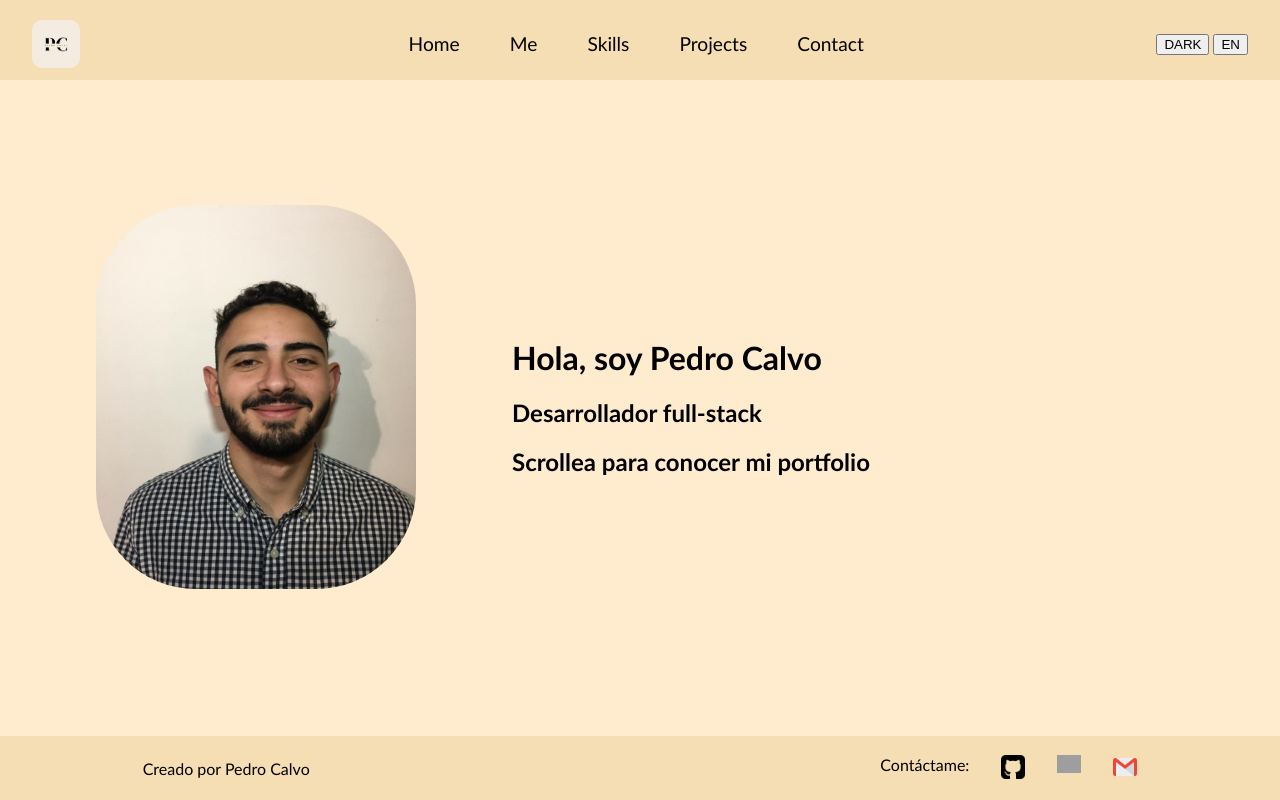
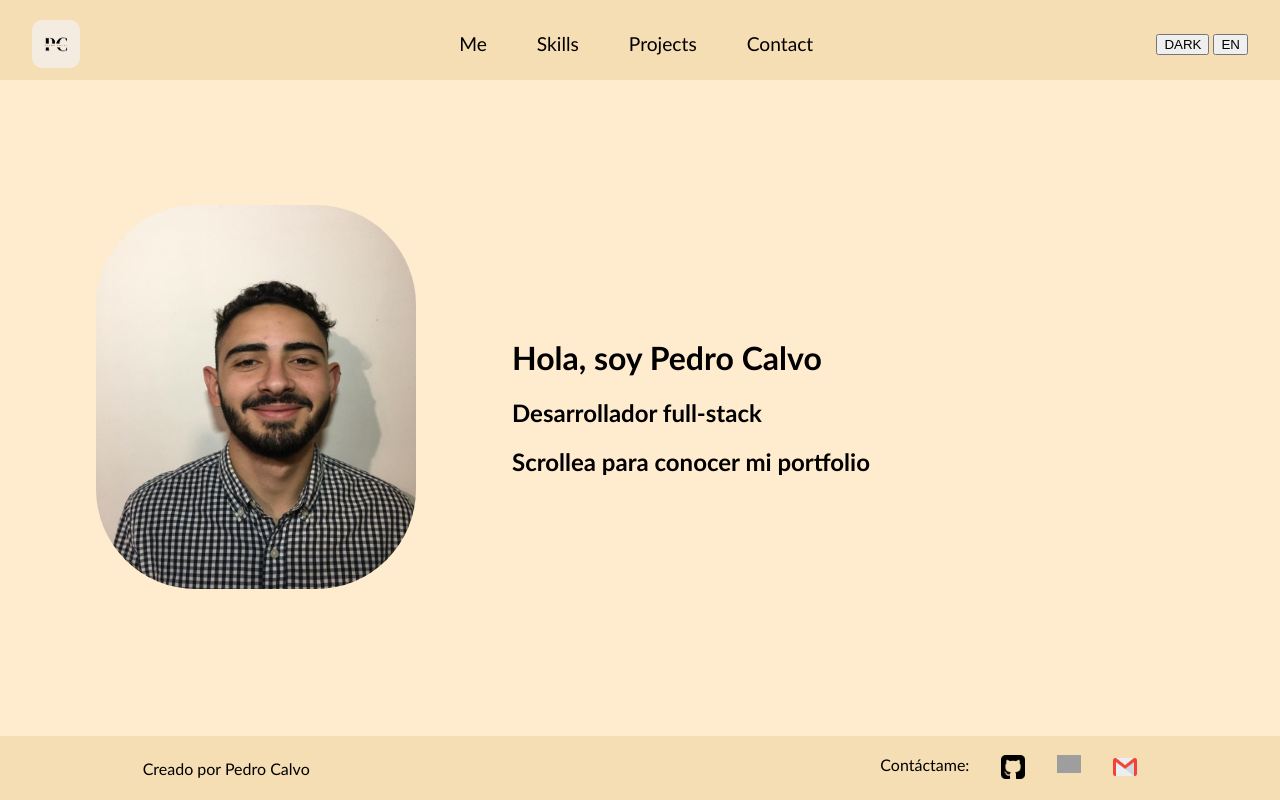
Before and after one commit to Pedr0calvo/portfolio, a React (Create React App) app: page / in a window 1280 px wide. Shown: the top 800 px of the page. Built offline with nearby package versions, Linux system fonts and the light colour scheme; grey boxes are pictures that could not be loaded.

Commit message:
Update Header.jsx

```diff
--- a/src/components/Header/Header.jsx
+++ b/src/components/Header/Header.jsx
@@ -7,11 +7,12 @@ export const Header = () => {
     <header className={style.header}>
       <div className={style.container}>
         <div className={style.logo}>
-          <img src={logo} alt="logo"></img>
+          <a>
+            <img src={logo} alt="logo"></img>
+          </a>
         </div>
         <div className={style.lista}>
           <ul>
-            <a>Home</a>
             <a>Me</a>
             <a>Skills</a>
             <a>Projects</a>
```
